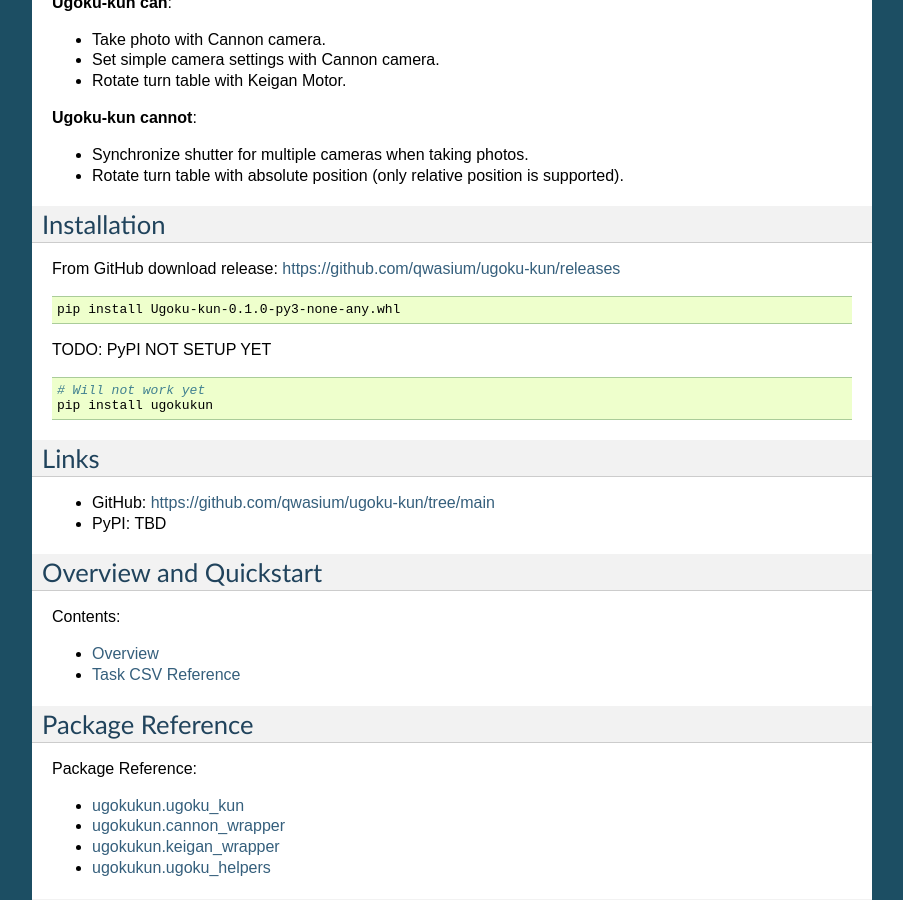
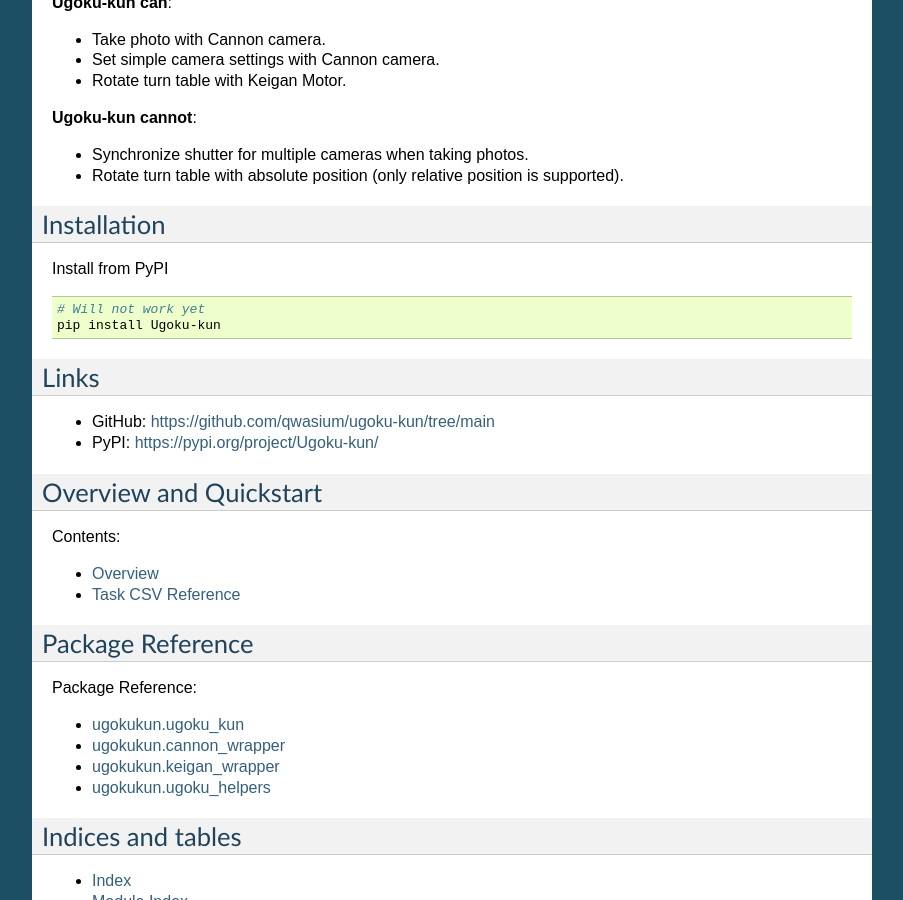
Before and after one commit to qwasium/ugoku-kun, a Sphinx documentation site: the page built from docs/index.rst, in a window 1280 px wide and 900 px high, scrolled down 497 px. Shown: the whole window, without its empty margins (198-1101 px from the left). Built offline with Sphinx 7.4.7, drawn with Linux system fonts in a browser that asks for light colours.

Commit message:
Update index.rst

```diff
--- a/docs/index.rst
+++ b/docs/index.rst
@@ -36,25 +36,18 @@
 Installation
 ------------
 
-From GitHub download release: https://github.com/qwasium/ugoku-kun/releases
-
-.. code-block:: bash
-
-    pip install Ugoku-kun-0.1.0-py3-none-any.whl
-
-
-TODO: PyPI NOT SETUP YET
+Install from PyPI
 
 .. code-block:: bash
 
     # Will not work yet
-    pip install ugokukun
+    pip install Ugoku-kun
 
 Links
 -----
 
 * GitHub: https://github.com/qwasium/ugoku-kun/tree/main
-* PyPI: TBD
+* PyPI: https://pypi.org/project/Ugoku-kun/
 
 
 Overview and Quickstart
```
